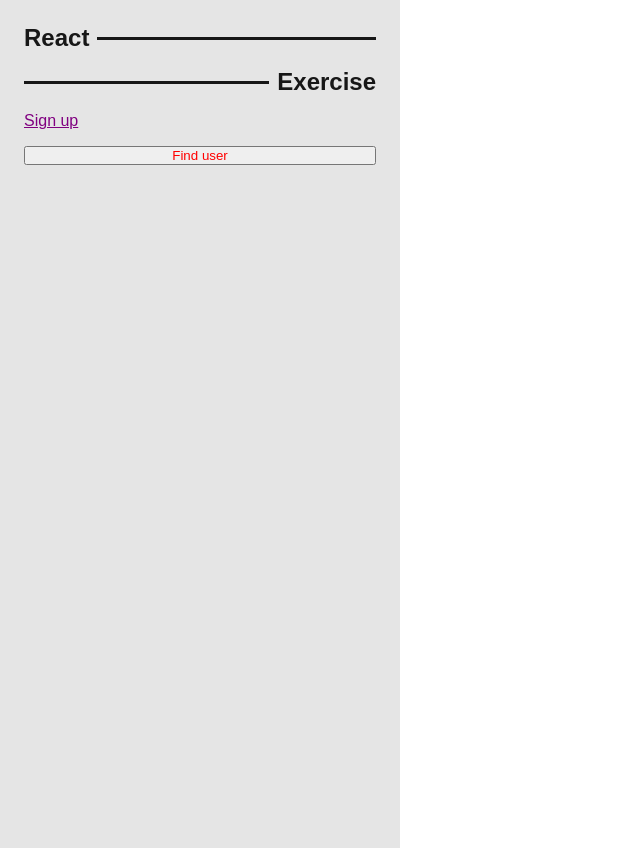
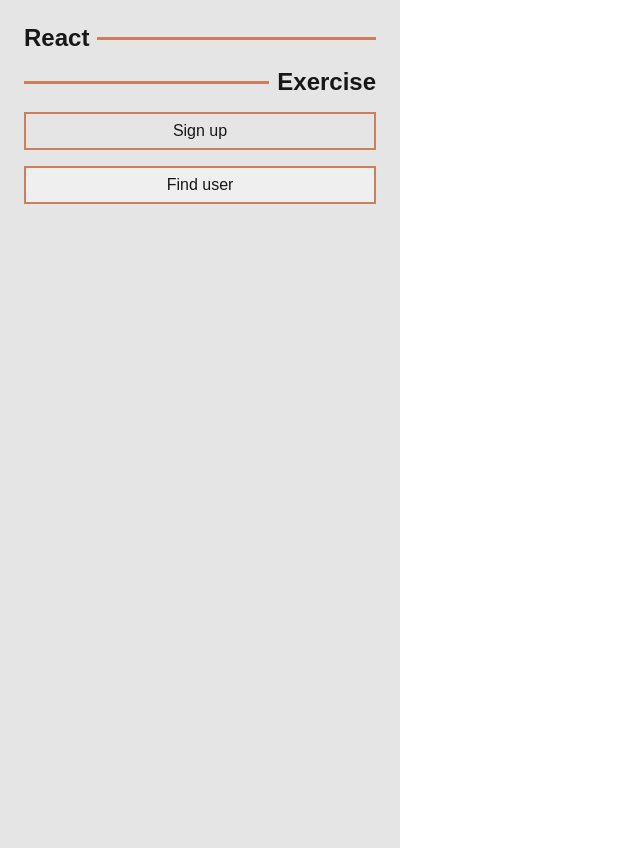
Before and after one commit to ottoworld/react-form-exercise, a Next.js app: page / in a window 1280 px wide. Shown: the whole page, without its empty margins (0-640 px from the left). Built offline with nearby package versions, Linux system fonts and the light colour scheme.

Commit message:
feat: create readme

```diff
--- a/app/actions.ts
+++ b/app/actions.ts
@@ -102,9 +102,9 @@ export async function signUpForm(formData: FormData) {
 
   const schema = z.object({
     name: z.string().min(1),
-    age: z.coerce.number().min(1).max(18),
+    age: z.coerce.number().min(18).max(150),
     country: z.string().min(1),
-    interests: z.array(z.string().min(1)).min(1),
+    interests: z.array(z.string()).min(1),
   });
 
   const dob = new Date(formData.get("dob") as string);
@@ -114,21 +114,22 @@ export async function signUpForm(formData: FormData) {
   if (monthDiff < 0 || (monthDiff === 0 && today.getDate() < dob.getDate())) {
     age--;
   }
+  console.log(formData.getAll("interests"));
 
   const safeParseResult = schema.safeParse({
     name: formData.get("name"),
     age: age,
     country: formData.get("country"),
-    interests: formData.get("interests"),
+    interests: formData.getAll("interests"),
   });
 
   if (safeParseResult.success) {
     const user: User = {
       id: crypto.randomUUID(),
-      name: formData.get("name") as string,
-      age: age,
-      country: formData.get("country") as string,
-      interests: [],
+      name: safeParseResult.data.name,
+      age: safeParseResult.data.age,
+      country: safeParseResult.data.country,
+      interests: safeParseResult.data.interests,
     };
     console.log(`New user registered: ${user.name} (ID: ${user.id})`);
     dbSelectAllUsers.push(user);
--- a/app/globals.css
+++ b/app/globals.css
@@ -2,6 +2,8 @@
   --background: #ffffff;
   --background-secondary: #e5e5e5;
   --foreground: #171717;
+  --interactive: #ce7e5a;
+  --brand: #ce7e5a;
 }
 
 @media (prefers-color-scheme: dark) {
@@ -9,6 +11,8 @@
     --background: #101010;
     --background-secondary: #3b3b3b;
     --foreground: #ededed;
+    --interactive: #a64d19;
+    --brand: #a64d19;
   }
 }
 
@@ -33,7 +37,16 @@ body {
 }
 
 a {
-  color: purple;
+  text-align: center;
+  text-decoration: none;
+  border: 2px solid var(--interactive);
+  color: var(--foreground);
+  padding: 8px;
+  font-size: var(--font-size);
+}
+
+a:hover {
+  background-color: var(--interactive);
 }
 
 @media (prefers-color-scheme: dark) {
@@ -41,3 +54,7 @@ a {
     color-scheme: dark;
   }
 }
+
+ul {
+  padding-inline-start: 40px;
+}
--- a/app/page.module.css
+++ b/app/page.module.css
@@ -33,7 +33,7 @@
 .navTitleLine {
   flex-grow: 1;
   height: 3px;
-  background: var(--foreground);
+  background: var(--brand);
 }
 
 @media (min-width: 768px) {
--- a/app/sign-up/page.tsx
+++ b/app/sign-up/page.tsx
@@ -32,7 +32,7 @@ export default async function SignUpPage() {
           <legend>Interests</legend>
           {interests.map((interest, index) => (
             <label key={index} className={styles.formCheckbox}>
-              <input type="checkbox" value={interest} />
+              <input type="checkbox" name="interests" value={interest} />
               {interest}
             </label>
           ))}
--- a/app/user/[userid]/page.tsx
+++ b/app/user/[userid]/page.tsx
@@ -14,7 +14,7 @@ export default async function UserPage(props: PageProps<"/user/[userid]">) {
       <ul>
         <li>Age: {user.age}</li>
         <li>Country: {user.country}</li>
-        <li>Interests: TODO</li>
+        <li>Interests: {user.interests.map((interest) => `${interest} `)}</li>
         <li>ID: {user.id}</li>
       </ul>
     </>
--- a/components/nav-button/nav-button.module.css
+++ b/components/nav-button/nav-button.module.css
@@ -1,3 +1,10 @@
 .button {
-  color: red;
+  padding: 8px;
+  border: 2px solid var(--interactive);
+  color: var(--foreground);
+  font-size: var(--font-size);
 }
+
+.button:hover {
+  background-color: var(--interactive);
+}
--- a/components/page-title/page-title.module.css
+++ b/components/page-title/page-title.module.css
@@ -1,2 +1,5 @@
 .title {
+  color: var(--foreground);
+  border-bottom: 2px solid var(--brand);
+  padding: 8px;
 }
--- a/components/submit-button/submit-button.tsx
+++ b/components/submit-button/submit-button.tsx
@@ -2,6 +2,7 @@
 
 import { useFormStatus } from "react-dom";
 import { ButtonHTMLAttributes } from "react";
+import NavButtonComponent from "@/components/nav-button/nav-button";
 
 export interface SubmitButtonProps
   extends ButtonHTMLAttributes<HTMLButtonElement> {
@@ -16,8 +17,8 @@ export default function SubmitButtonComponent({
   const { pending } = useFormStatus();
 
   return (
-    <button disabled={pending} {...rest}>
+    <NavButtonComponent disabled={pending} {...rest}>
       {pendingText && pending ? pendingText : children}
-    </button>
+    </NavButtonComponent>
   );
 }
```
Also changed, not shown: 1 other file (tests, documents, lock files or other folders).
